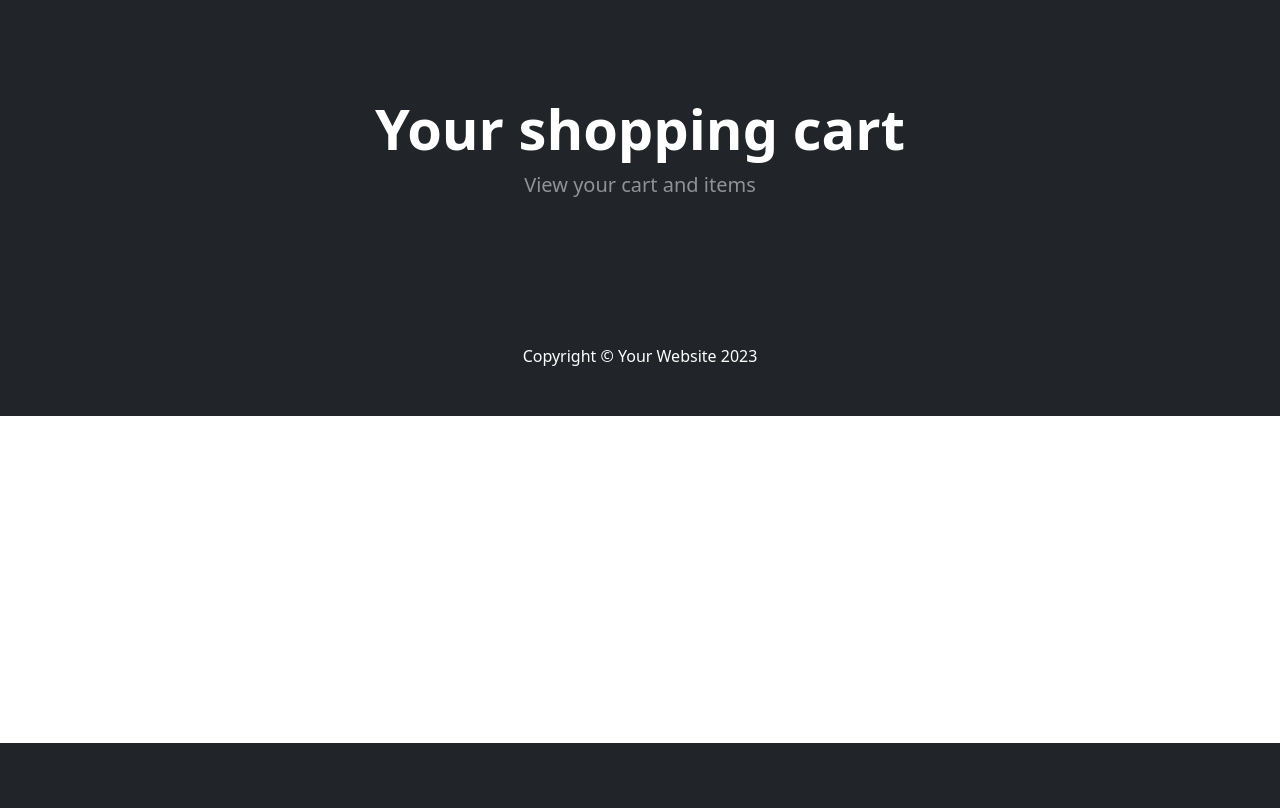
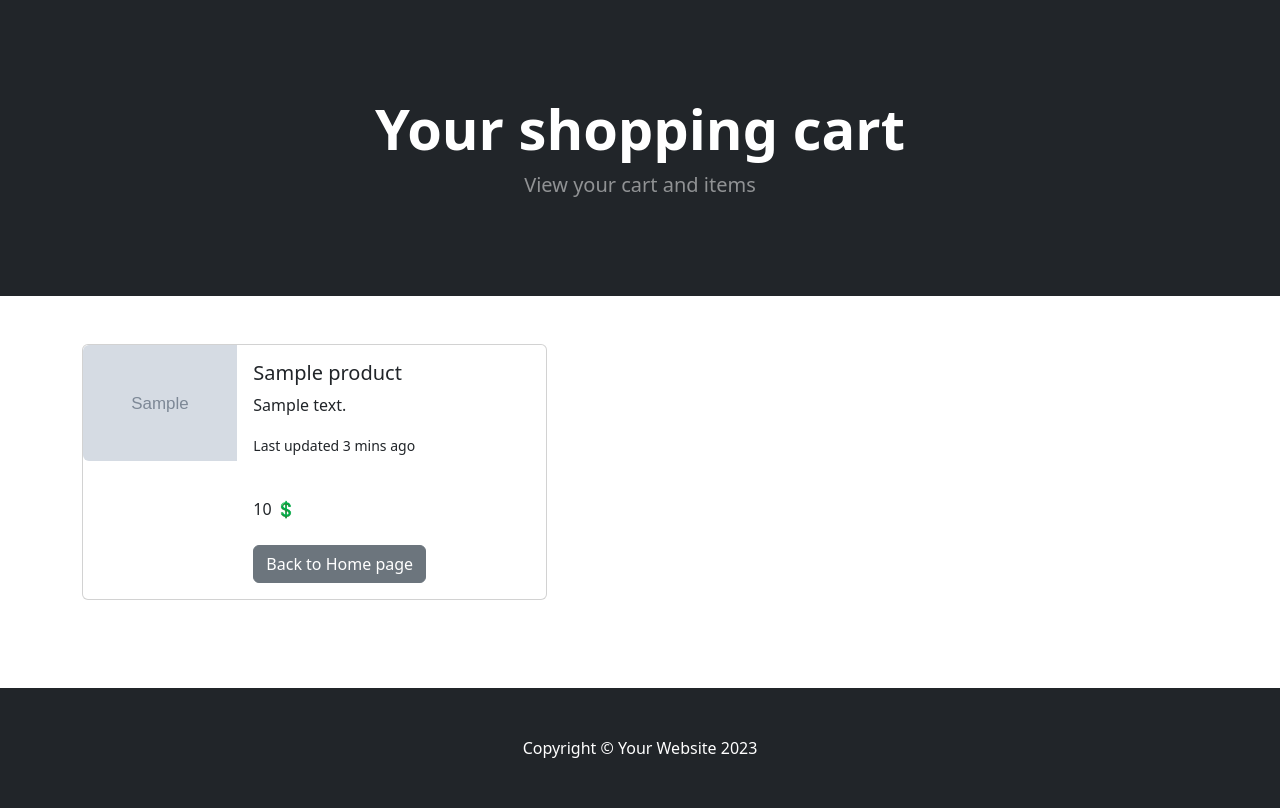
Before and after one commit to HB2102/Django-Store-Project, a Django app: template cart/templates/cart_summary.html in a window 1280 px wide. Shown: the part 57-865 px from the top of the page. Before the commit the page ends 800 px from the top, so only its background shows below. Run offline with Django 4.2, Linux system fonts and the light colour scheme; the template is opened without the code that fills it: most values are stand-ins (such as "Sample title", 1, 10 or a date in 2020); grey boxes marked "Sample" are stand-in pictures; some libraries are stand-ins or nearby versions.

Commit message:
create product summary page

```diff
--- a/cart/cart.py
+++ b/cart/cart.py
@@ -1,3 +1,6 @@
+from store.models import Product
+
+
 class Cart():
     def __init__(self, request):
         self.session = request.session
@@ -24,3 +27,11 @@ class Cart():
 
     def __len__(self):
         return len(self.cart)
+
+
+    def get_products(self):
+        product_ids = self.cart.keys()
+
+        products = Product.objects.filter(id__in=product_ids).all()
+
+        return products
--- a/cart/templates/cart_summary.html
+++ b/cart/templates/cart_summary.html
@@ -10,5 +10,44 @@
                 </div>
             </div>
         </header>
+        <br><br>
+        <div class="container">
+            {% if cart_products %}
+            {% for product in cart_products %}
+            <div class="col-lg-5 col-ld-5 col-sm-7 col-12">
+                        <div class="card mb-3">
+                          <div class="row g-0">
+                            <div class="col-md-4">
+                              <img src="{{ product.image.url }}" class="img-fluid rounded-start" alt="...">
+                            </div>
+                            <div class="col-md-8">
+                              <div class="card-body">
+                                <h5 class="card-title">{{ product.name }}</h5>
+                                <p class="card-text">{{ product.description }}</p>
+                                <p class="card-text"><small class="text-body-secondary">Last updated 3 mins ago</small></p>
+                                  <br>
+                                  {% if product.in_sale %}
+                                    <span class="text-muted text-decoration-line-through">{{ product.price }} 💲</span><br>
+                                    {{ product.sale_price }} 💲
+                                    {% else %}
+                                    {{ product.price }} 💲
+                                    {% endif %}
+                                  <br><br>
+                                  <a href="{% url 'home' %}" class="btn btn-secondary">Back to Home page</a>
+                              </div>
+                            </div>
+                          </div>
+                        </div>
+                    </div>
+            {% endfor %}
+            {% else %}
+            <center>
+                <h1 class="bold">Your cart is empty!</h1>
+            </center>
+            <br><br><br><br><br><br><br><br><br>
+            {% endif %}
+
+        </div>
+        <br><br><br>
 
 {% endblock %}
--- a/cart/views.py
+++ b/cart/views.py
@@ -5,7 +5,10 @@ from django.http import JsonResponse
 
 
 def cart_summary(request):
-    return render(request, 'cart_summary.html', {})
+    cart = Cart(request)
+    cart_products = cart.get_products
+
+    return render(request, 'cart_summary.html', {'cart_products': cart_products})
 
 
 def cart_add(request):
```
Also changed, not shown: db.sqlite3.
